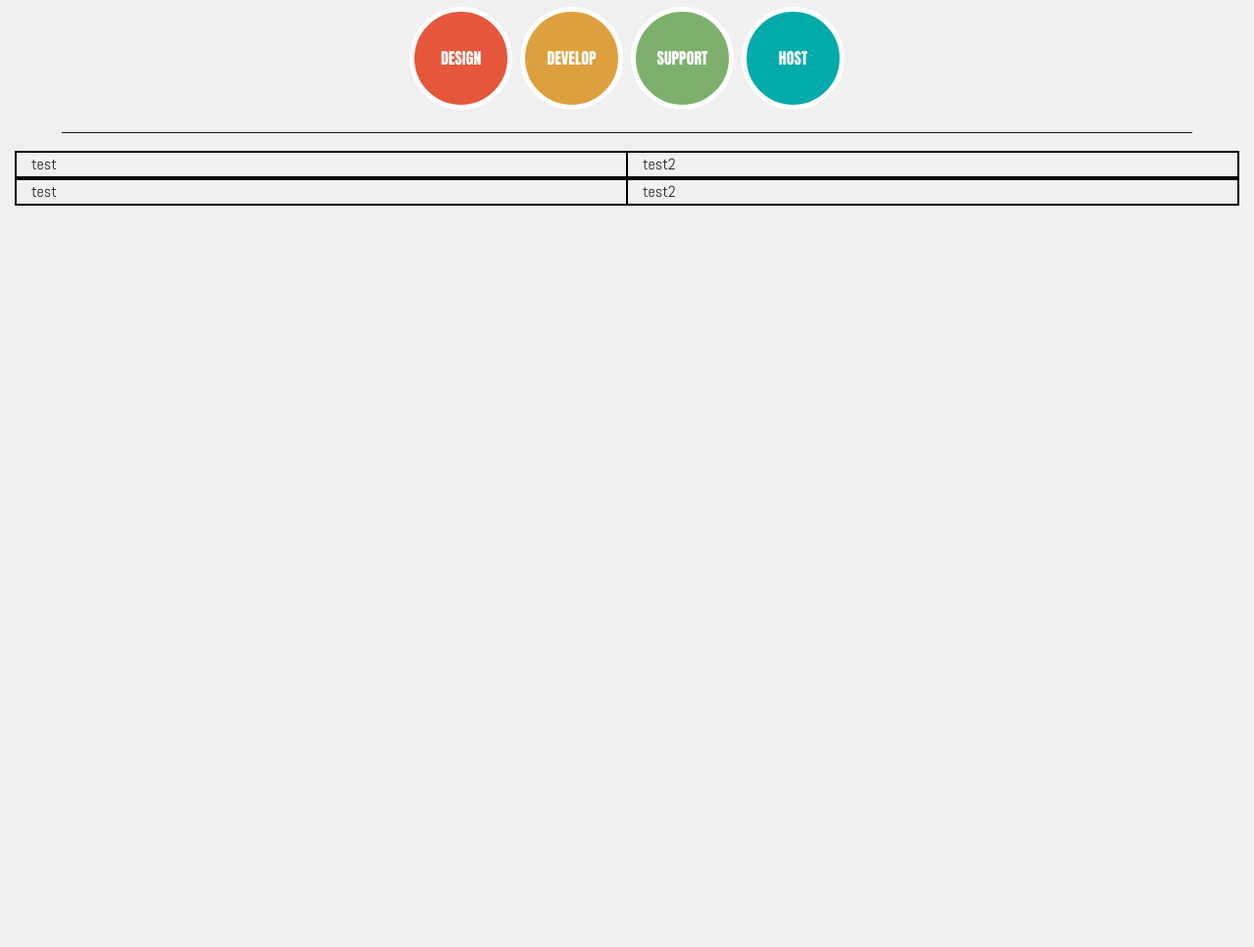
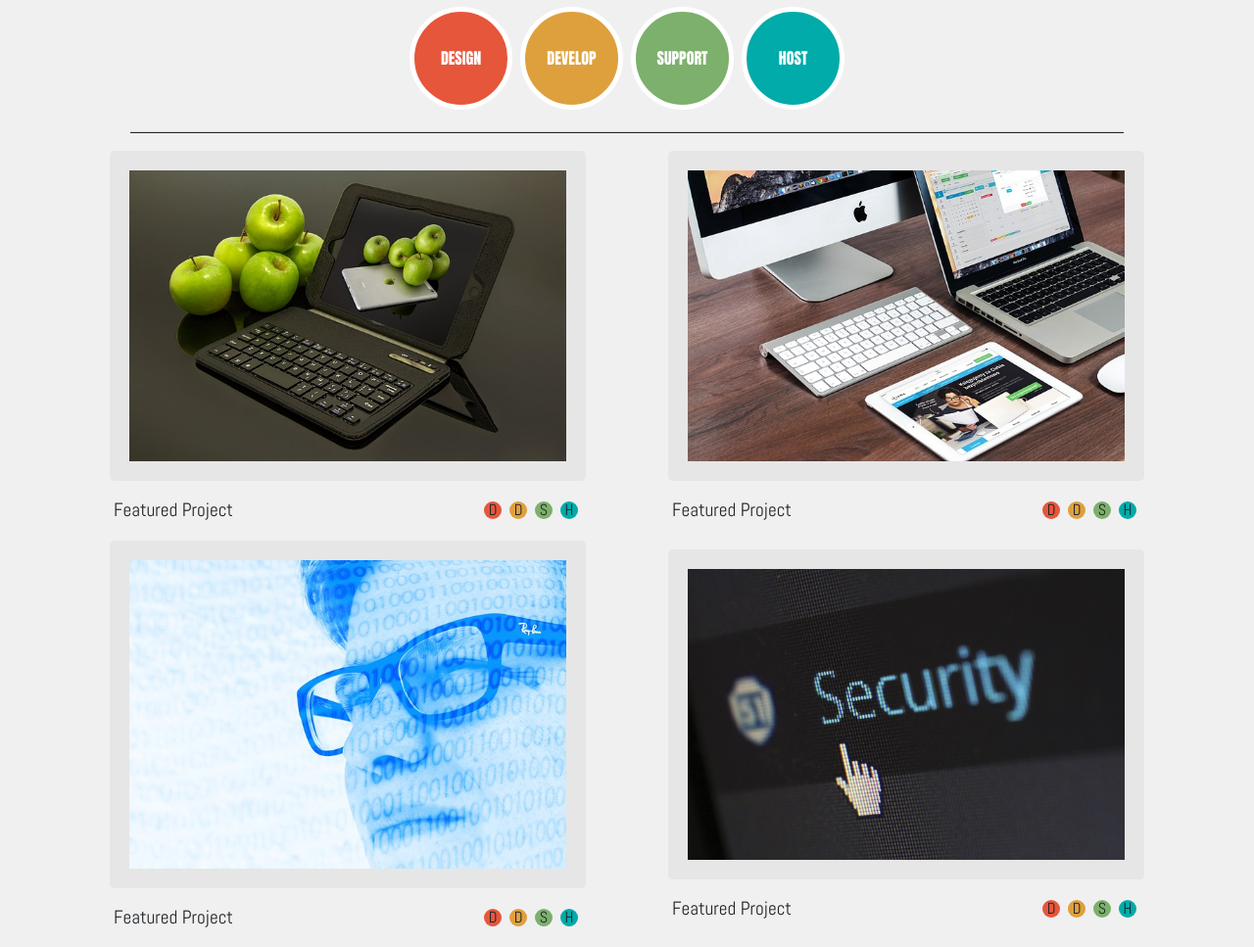
Before and after one commit to chris-jacob-kalypso/kalypso-design-project, a plain HTML site: page index.html in a window 1280 px wide. Shown: the part 326-1293 px from the top of the page at 98% size. Before the commit the page ends 800 px from the top, so only its background shows below. Drawn offline with nearby package versions, Linux system fonts and the light colour scheme.

Commit message:
Added projects

```diff
--- a/css/style.css
+++ b/css/style.css
@@ -105,3 +105,16 @@ h5{
 .brand{
     font-size:1.4em
 }
+
+.work img{
+    border: solid #e6e6e6 20px;
+    border-radius: 5px;
+    width:90%;
+    margin:auto;
+}
+
+.icon{
+    width:18px;
+    height:18px;
+    border-radius:50%;
+}
--- a/index.html
+++ b/index.html
@@ -12,7 +12,7 @@
 
 <body>
     <!--Top level-->
-    <div class="container-fluid">
+    <div class="container">
 
         <!--TODO: Menu-->
 
@@ -30,17 +30,18 @@
                 <!-- Menu is split in two, bad SEO maybe but It can reorder properly -->
                 <ul class="nav col-6 col-sm-3 justify-content-end p-0 order-sm-first order-md-3">
                     <a class="nav-link px-2 justify-content-sm-start " href=""><li>Services</li></a>
-                    <a class="nav-link px-3 justify-content-sm-start " href=""><li>Work</li></a>
+                    <a class="nav-link px-2 justify-content-sm-start " href=""><li>Work</li></a>
                 </ul>
 
                 <ul class="nav col-6 col-sm-3 justify-content-start p-0 order-sm-3 order-md-4">
-                    <a class="nav-link px-3" href=""><li>Blog</li></a>
+                    <a class="nav-link px-2 pl-sm-4 pl-md-2" href=""><li>Blog</li></a>
                     <a class="nav-link px-2" href=""><li>Contact</li></a>
                 </ul>
             </div>
         <!--End of menu-->
         </div>
 
+        <!-- Title -->
         <div class="d-flex-fluid flex-column text-center justify-content-center p-2">
             <h2 class="p-4">Visual Design & Web Development</h2>
             <h4 class="p-4">From Park City, Utah</h4>
@@ -77,29 +78,85 @@
 
         <hr class="mx-5">
 
-        <div class="d-flex-fluid justify-content-center flex-column flex-sm-row">
+        <div class="row">
 
-            <div class="d-flex justify-content-center flex-column flex-sm-row" style="border:1px solid black">
+            <div class="col-12 col-sm-6 d-flex justify-content-center flex-column align-items-center " >
 
-                <div class="container-fluid" style="border:1px solid black">
-                    test
+                <div class="work text-center">
+                    <img  src="img/apple-ipad.jpg" alt="Apple iPad">
                 </div>
-                <div class="container-fluid" style="border:1px solid black">
-                    test2
+                <div class="container row p-3">
+                    <div class="col-4 text-left justify-content-start" style="font-size:1.2em;">
+                        Featured Project
+                    </div>
+                    <div class="col d-flex justify-content-end align-items-center">
+                        <div class="icon d-flex justify-content-center align-items-center bg-red mx-1">D</div>
+                        <div class="icon d-flex justify-content-center align-items-center text-center bg-orange mx-1">D</div>
+                        <div class="icon d-flex justify-content-center align-items-center text-center bg-green mx-1">S</div>
+                        <div class="icon d-flex justify-content-center align-items-center text-center bg-blue mx-1">H</div>
+                    </div>
                 </div>
 
             </div>
 
-            <div class="d-flex justify-content-center flex-column flex-sm-row" style="border:1px solid black">
+            <div class="col-12 col-sm-6 d-flex justify-content-center flex-column align-items-center ">
 
-                <div class="container-fluid" style="border:1px solid black">
-                    test
+                <div class="work text-center">
+                    <img  src="img/macbook.jpg" alt="Apple iPad">
                 </div>
-                <div class="container-fluid" style="border:1px solid black">
-                    test2
+                <div class="container row p-3">
+                    <div class="col-4 text-left justify-content-start" style="font-size:1.2em;">
+                        Featured Project
+                    </div>
+                    <div class="col d-flex justify-content-end align-items-center">
+                        <div class="icon d-flex justify-content-center align-items-center bg-red mx-1">D</div>
+                        <div class="icon d-flex justify-content-center align-items-center text-center bg-orange mx-1">D</div>
+                        <div class="icon d-flex justify-content-center align-items-center text-center bg-green mx-1">S</div>
+                        <div class="icon d-flex justify-content-center align-items-center text-center bg-blue mx-1">H</div>
+                    </div>
                 </div>
 
             </div>
+
+            <div class="col-12 col-sm-6 d-flex justify-content-center flex-column align-items-center ">
+
+                <div class="work text-center">
+                    <img  src="img/man.jpg" alt="Apple iPad">
+                </div>
+                <div class="container row p-3">
+                    <div class="col-4 text-left justify-content-start" style="font-size:1.2em;">
+                        Featured Project
+                    </div>
+                    <div class="col d-flex justify-content-end align-items-center">
+                        <div class="icon d-flex justify-content-center align-items-center bg-red mx-1">D</div>
+                        <div class="icon d-flex justify-content-center align-items-center text-center bg-orange mx-1">D</div>
+                        <div class="icon d-flex justify-content-center align-items-center text-center bg-green mx-1">S</div>
+                        <div class="icon d-flex justify-content-center align-items-center text-center bg-blue mx-1">H</div>
+                    </div>
+                </div>
+
+            </div>
+
+            <div class="col-12 col-sm-6 d-flex justify-content-center flex-column align-items-center ">
+
+                <div class="work text-center">
+                    <img  src="img/security.jpg" alt="Apple iPad">
+                </div>
+                <div class="container row p-3">
+                    <div class="col-4 text-left justify-content-start" style="font-size:1.2em;">
+                        Featured Project
+                    </div>
+                    <div class="col d-flex justify-content-end align-items-center">
+                        <div class="icon d-flex justify-content-center align-items-center bg-red mx-1">D</div>
+                        <div class="icon d-flex justify-content-center align-items-center text-center bg-orange mx-1">D</div>
+                        <div class="icon d-flex justify-content-center align-items-center text-center bg-green mx-1">S</div>
+                        <div class="icon d-flex justify-content-center align-items-center text-center bg-blue mx-1">H</div>
+                    </div>
+                </div>
+
+            </div>
+
+
 
         </div>
 
```
